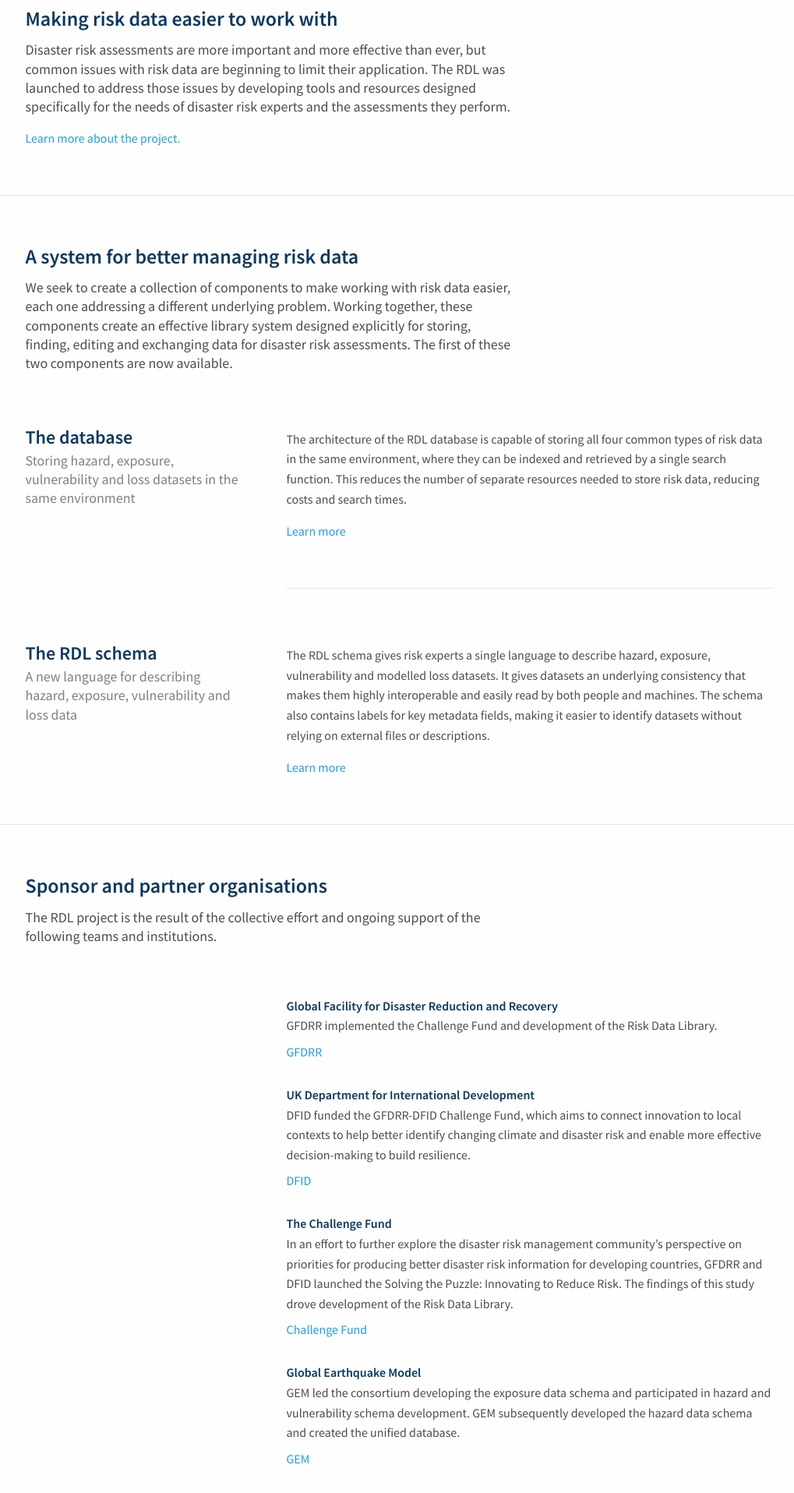
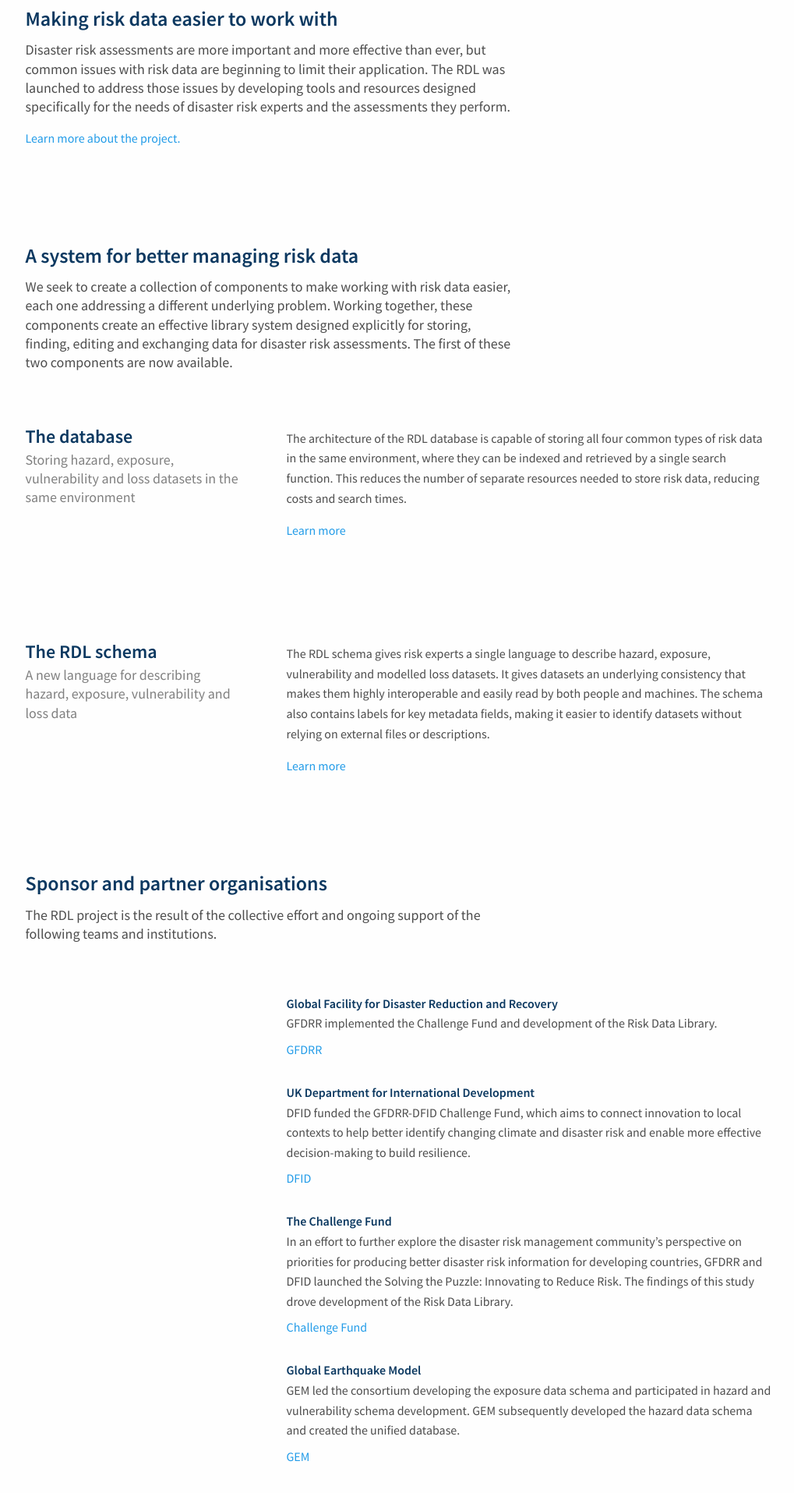
Before and after one commit to GFDRR/risk-data-library.github.io, a Jekyll site: the page built from index.html, in a window 1280 px wide. Shown: the part 389-2304 px from the top of the page at 78% size, without its empty margins (120-1139 px from the left). Built offline with Jekyll 4.4.1, drawn with Linux system fonts in a browser that asks for light colours; nearby versions of some CDN libraries.

Commit message:
feat: remove grey divider lines

```diff
--- a/_layouts/home.html
+++ b/_layouts/home.html
@@ -8,12 +8,12 @@
   </div>
 </div>
 
-<div class="middle-container primary-divider">
+<div class="middle-container">
   <div class="container-wrapper">
     {% include home/purpose.html %}
   </div>
 </div>
-<div class="middle-container primary-divider">
+<div class="middle-container">
   <div class="container-wrapper">
     {% include home/components.html %}
     {% assign sorted-components = site.components | reverse %}
@@ -22,7 +22,7 @@
     {% endfor %}
   </div>
 </div>
-<div class="middle-container primary-divider">
+<div class="middle-container">
   <div class="container-wrapper">
     {% include home/supporting-organisations.html %}
   </div>
--- a/_layouts/page.html
+++ b/_layouts/page.html
@@ -2,7 +2,7 @@
 layout: default
 ---
 
-<div class="page-top-container page-container primary-divider">
+<div class="page-top-container page-container">
   <div class="container-wrapper">
     <header>
       <h1 class="page-container-title main-title">{{ page.title }}</h1>
--- a/_sass/component/main.scss
+++ b/_sass/component/main.scss
@@ -1,9 +1,3 @@
-.component-individual:not(:last-child) {
-  >.component-individual-right {
-    border-bottom: solid 1px $light-tertiary-color;
-  }
-}
-
 .component-individual-title {
   font-weight: $secondary-font-weight;
 }
--- a/_sass/main.scss
+++ b/_sass/main.scss
@@ -169,10 +169,6 @@
   font-weight: $secondary-font-weight!important;
 }
 
-.primary-divider {
-  border-bottom: solid 1px $light-tertiary-color;
-}
-
 .padding-bottom {
   padding-bottom: 70px;
 }
```
